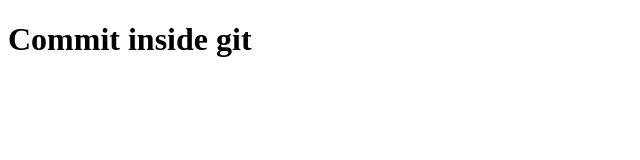
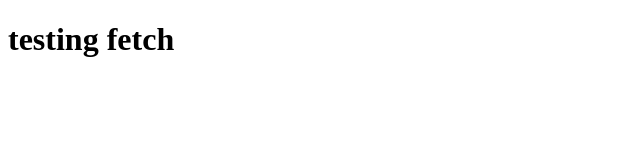
Before and after one commit to rahulpenubala/SecondRepo, a plain HTML site: page index.html in a window 1280 px wide. Shown: the whole page, without its empty margins (0-640 px from the left). Drawn offline with Linux system fonts and the light colour scheme.

Commit message:
testing fetch

```diff
--- a/index.html
+++ b/index.html
@@ -7,6 +7,6 @@
     <title>Document</title>
 </head>
 <body>
-    <h1>Commit inside git</h1>
+    <h1>testing fetch</h1>
 </body>
 </html>
```
